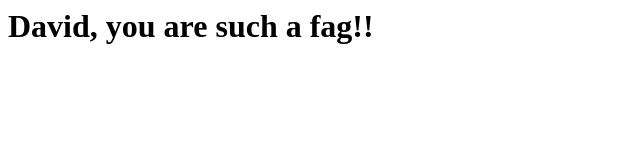
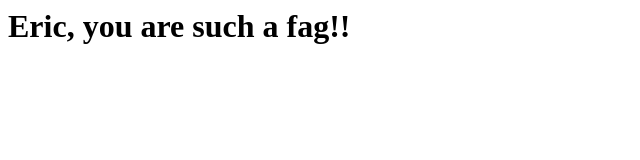
Before and after one commit to ericlin015/hub, a website: page public/index.html in a window 1280 px wide. Shown: the whole page, without its empty margins (0-640 px from the left). Drawn offline with Linux system fonts and the light colour scheme.

Commit message:
Minor string edit

```diff
--- a/public/index.html
+++ b/public/index.html
@@ -1 +1 @@
-<h1>David, you are such a fag!!</h1>
+<h1>Eric, you are such a fag!!</h1>
```
